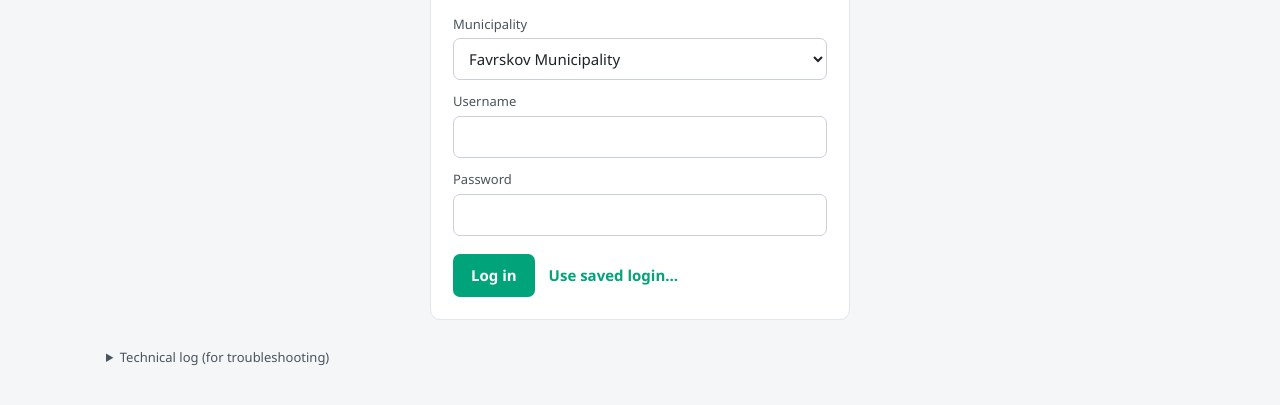
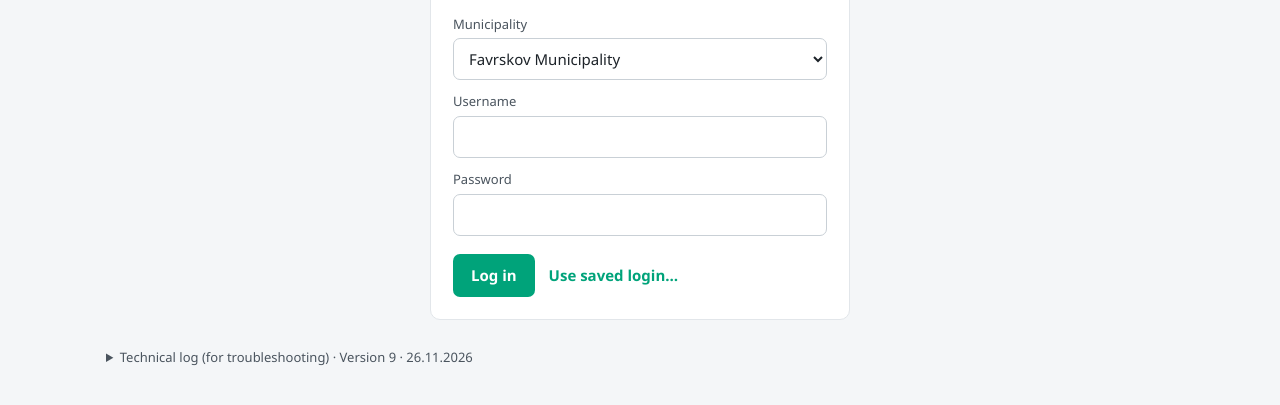
Before and after one commit to preats/edaptiva-rapport, a plain HTML site: page index.html in a window 1280 px wide. Shown: the part 155-560 px from the top of the page. Drawn offline with Linux system fonts and the light colour scheme.

Commit message:
Add files via upload

```diff
--- a/index.html
+++ b/index.html
@@ -176,7 +176,7 @@ table.tlc-list tr[data-tlc]{cursor:pointer}table.tlc-list tr.hl td{background:#e
     </div>
   </section>
 
-  <details class="diag"><summary data-i18n="diag"></summary><pre id="diag"></pre></details>
+  <details class="diag"><summary><span data-i18n="diag"></span> · <span id="version"></span></summary><pre id="diag"></pre></details>
 </div>
 <script>
 "use strict";
@@ -279,7 +279,7 @@ const I18N = {
     extra: { parasite: "parasitspænding", inactivity: "inaktivitet" }, unknown: "(ukendt)",
     weeksWord: "uger", nowWord: "nu",
     // observations (functions get already-escaped html)
-    insFlap: (n, pct, list, F) => `<b>${n} ${n === 1 ? "fejl er" : "fejl er"} periodisk${n === 1 ? "" : "e"}</b> (mere end ${F} gange pr. døgn) og står for <b>${pct} af alle hændelser</b> i perioden: ${list}. En periodisk fejl skifter typisk mellem fejl og OK hele tiden – den skal udbedres på stedet, og indtil da drukner andre fejl i støjen.`,
+    insFlap: (n, pct, list, F) => `<b>${n} periodisk${n === 1 ? "" : "e"} fejl</b> (mere end ${F} gange pr. døgn) står for <b>${pct} af alle hændelser</b> i perioden: ${list}. En periodisk fejl skifter typisk mellem fejl og OK hele tiden – den skal udbedres på stedet, og indtil da drukner andre fejl i støjen.`,
     insPattern: (ctrl, sig, n, days) => `<b>${ctrl}:</b> ${sig} gentog sig <b>${n} gange</b> (${days}).`,
     insExtra: (x) => ` Ekstra info: ${x}.`,
     insCritFollow: " Kritisk systemfejl kommer i samme sekund som den anden fejl – sandsynligvis en følgefejl, så det er én fejl at udbedre, ikke to.",
@@ -383,7 +383,7 @@ const I18N = {
     signalGroup: "Signal group {g}", color: { red: "red", yellow: "yellow", green: "green" },
     extra: { parasite: "parasite voltage", inactivity: "inactivity" }, unknown: "(unknown)",
     weeksWord: "weeks", nowWord: "now",
-    insFlap: (n, pct, list, F) => `<b>${n} ${n === 1 ? "fault is" : "faults are"} recurring</b> (more than ${F} times per day) and ${n === 1 ? "accounts" : "account"} for <b>${pct} of all events</b> in the period: ${list}. A recurring fault typically switches between fault and OK all the time – it needs to be fixed on site, and until then other faults get lost in the noise.`,
+    insFlap: (n, pct, list, F) => `<b>${n} recurring fault${n === 1 ? "" : "s"}</b> (more than ${F} times per day) ${n === 1 ? "accounts" : "account"} for <b>${pct} of all events</b> in the period: ${list}. A recurring fault typically switches between fault and OK all the time – it needs to be fixed on site, and until then other faults get lost in the noise.`,
     insPattern: (ctrl, sig, n, days) => `<b>${ctrl}:</b> ${sig} repeated <b>${n} times</b> (${days}).`,
     insExtra: (x) => ` Extra info: ${x}.`,
     insCritFollow: " The critical system error occurs in the same second as the other fault – most likely a consequence of it, so it is one fault to fix, not two.",
@@ -605,6 +605,7 @@ const SITES = [
   { id: "esbjerg", name: { da: "Esbjerg Kommune", en: "Esbjerg Municipality" }, host: "https://esbjerg-edaptiva.cross.cz", apiId: "72f9e7db-9d7f-4a16-a2cb-3a6e73bbdb71" },
   { id: "verdo", name: { da: "Verdo – generel (vælg område)", en: "Verdo – general (choose area)" }, short: "Verdo", host: "https://verdo.edaptiva.cloud", apiId: "72f9e7db-9d7f-4a16-a2cb-3a6e73bbdb71", areas: true },
 ];
+const APP_VERSION = "9 · 26.11.2026";
 const SEVERITY = { 3: "Error", 4: "Critical error" };
 const PAGE_SIZE = 1000, MAX_PAGES = 300;
 const PARALLEL = 3;             // simultaneous requests to eDaptiva
@@ -1443,7 +1444,8 @@ function downloadJson() {
     const site = s && SITES.find(x => x.id === s.site);
     if (site) { Object.assign(state, { site, token: s.token, deviceId: s.deviceId, user: s.user }); showApp(); }
   } catch (e) {}
-  log("Page ready. Instances:", SITES.map(s => s.id).join(", "));
+  $("version").textContent = "Version " + APP_VERSION;
+  log("Page ready. Version", APP_VERSION, "· Instances:", SITES.map(s => s.id).join(", "));
 })();
 </script>
 </body>
```
